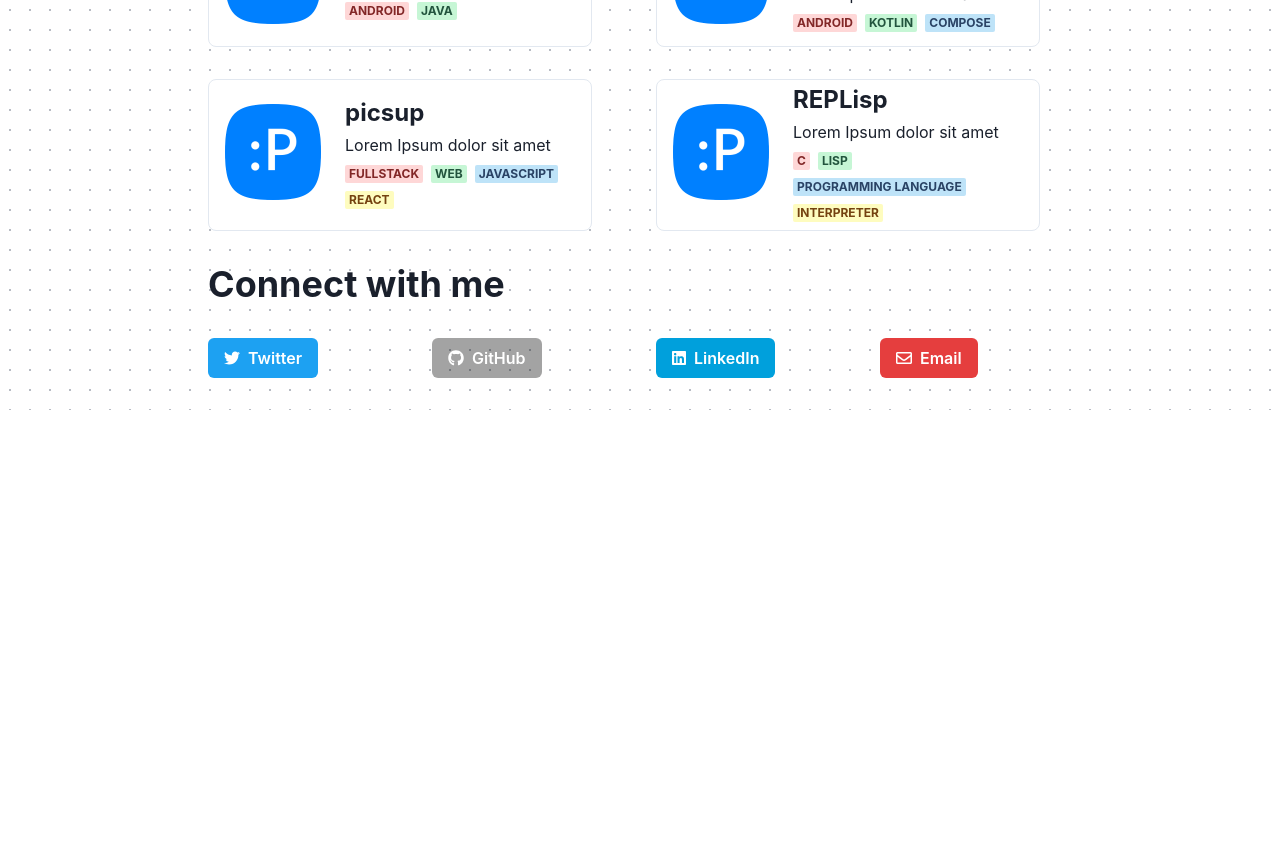
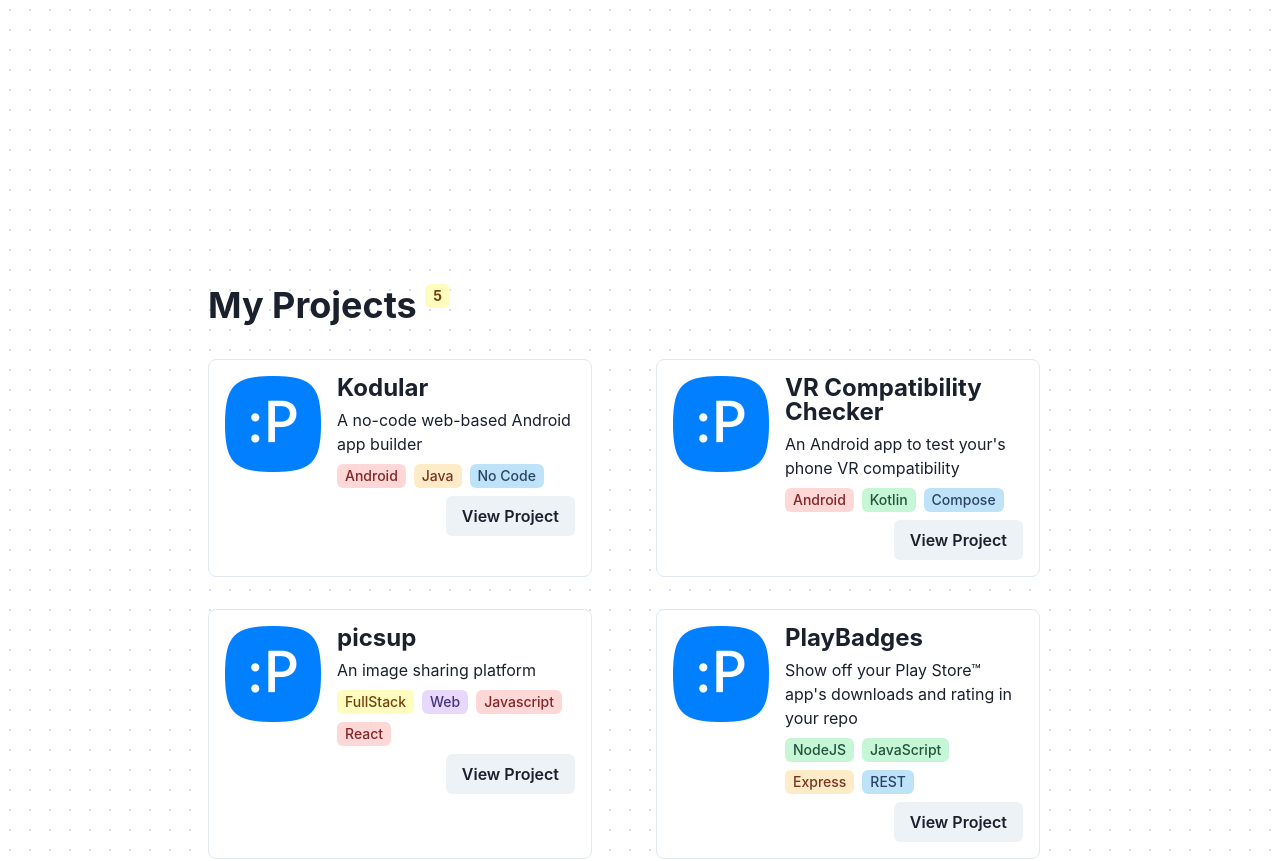
Before and after one commit to pavi2410/website, a Next.js app: page / in a window 1280 px wide. Shown: the part 580-1441 px from the top of the page. Before the commit the page ends 990 px from the top, so only its background shows below. Built offline with nearby package versions, Linux system fonts and the light colour scheme.

Commit message:
Install react-icons and mdx v2

```diff
--- a/components/Bg.js
+++ b/components/Bg.js
@@ -5,7 +5,7 @@ export default function Bg() {
     <Box zIndex="-99" position="absolute" width="100%" height="100%">
       <Box
         bgGradient={useColorModeValue(
-          'radial(gray.600 1px, transparent 1px)',
+          'radial(gray.400 1px, transparent 1px)',
           'radial(gray.300 1px, transparent 1px)'
         )}
         backgroundSize="20px 20px"
--- /dev/null
+++ b/components/MyButton.js
@@ -0,0 +1,9 @@
+import { Link, Button } from "@chakra-ui/react";
+
+export default function MyButton({ url = "#", children, ...props }) {
+  return (
+    <Link href={url}>
+      <Button {...props}>{children}</Button>
+    </Link>
+  )
+}
--- /dev/null
+++ b/components/util.js
@@ -0,0 +1,6 @@
+export function pickColorSchemeByStringHash(str) {
+  const colorSchemes = ['blue', 'green', 'orange', 'red', 'purple', 'yellow'];
+  const hash = str.split('').reduce((hash, c) => hash + c.charCodeAt(0), 0);
+  const randomIndex = hash % colorSchemes.length;
+  return colorSchemes[randomIndex];
+}
--- /dev/null
+++ b/data/projects.json
@@ -0,0 +1,60 @@
+[
+  {
+    "title": "Kodular",
+    "icon": "/icon-192.png",
+    "description": "A no-code web-based Android app builder",
+    "url": "#",
+    "techStack": [
+      "Android",
+      "Java",
+      "No Code"
+    ]
+  },
+  {
+    "title": "VR Compatibility Checker",
+    "icon": "/icon-192.png",
+    "description": "An Android app to test your's phone VR compatibility",
+    "url": "#",
+    "techStack": [
+      "Android",
+      "Kotlin",
+      "Compose"
+    ]
+  },
+  {
+    "title": "picsup",
+    "icon": "/icon-192.png",
+    "description": "An image sharing platform",
+    "url": "#",
+    "techStack": [
+      "FullStack",
+      "Web",
+      "Javascript",
+      "React"
+    ]
+  },
+  {
+    "title": "PlayBadges",
+    "icon": "/icon-192.png",
+    "description": "Show off your Play Store™ app's downloads and rating in your repo",
+    "url": "#",
+    "techStack": [
+      "NodeJS",
+      "JavaScript",
+      "Express",
+      "REST"
+    ]
+  },
+  {
+    "title": "REPLisp",
+    "icon": "/icon-192.png",
+    "description": "A LISP interpreter implemented in C",
+    "url": "#",
+    "techStack": [
+      "C",
+      "LISP",
+      "Programming Language",
+      "Interpreter"
+    ]
+  }
+]
--- a/next.config.js
+++ /dev/null
@@ -1,27 +0,0 @@
-const withPlugins = require('next-compose-plugins')
-
-const mdx = require('@next/mdx')({
-  extension: /\.mdx?$/
-})
-
-const nextConfig = {
-  pageExtensions: ['js', 'jsx', 'md', 'mdx'],
-  reactStrictMode: true,
-  swcMinify: true,
-  async redirects() {
-    return [
-      {
-        source: '/gsoc-2020-appinventor-project-vce',
-        destination: '/blog/gsoc-2020-mit-app-inventor-project-vce',
-        permanent: true,
-      },
-    ]
-  },
-}
-
-module.exports = withPlugins(
-  [
-    mdx
-  ],
-  nextConfig
-)
--- /dev/null
+++ b/next.config.mjs
@@ -0,0 +1,37 @@
+import withPlugins from 'next-compose-plugins'
+import withMdx from '@next/mdx'
+import remarkGfm from 'remark-gfm'
+
+const mdx = withMdx({
+  extension: /\.mdx?$/,
+  options: {
+    remarkPlugins: [remarkGfm],
+    providerImportSource: '@mdx-js/react',
+  }
+})
+
+const nextConfig = {
+  experimental: { esmExternals: true },
+  pageExtensions: ['js', 'jsx', 'md', 'mdx'],
+  reactStrictMode: true,
+  swcMinify: true,
+  images: {
+    domains: ['img.shields.io'],
+  },
+  async redirects() {
+    return [
+      {
+        source: '/gsoc-2020-appinventor-project-vce',
+        destination: '/blog/gsoc-2020-mit-app-inventor-project-vce',
+        permanent: true,
+      },
+    ]
+  },
+}
+
+export default withPlugins(
+  [
+    mdx
+  ],
+  nextConfig
+)
--- a/pages/_app.js
+++ b/pages/_app.js
@@ -1,7 +1,3 @@
-import { config } from '@fortawesome/fontawesome-svg-core'
-import '@fortawesome/fontawesome-svg-core/styles.css'
-config.autoAddCss = false
-
 import { ChakraProvider } from "@chakra-ui/react"
 
 function MyApp({ Component, pageProps }) {
--- a/pages/index.js
+++ b/pages/index.js
@@ -1,10 +1,11 @@
-import { faGithub, faLinkedin, faTwitter } from '@fortawesome/free-brands-svg-icons'
-import { faEnvelope } from '@fortawesome/free-regular-svg-icons'
-import { FontAwesomeIcon } from '@fortawesome/react-fontawesome'
 import Head from 'next/head'
 import Image from 'next/image'
-import { chakra, Container, Button, SimpleGrid, HStack, VStack, Heading, Text, Badge, Wrap } from "@chakra-ui/react"
+import { chakra, Container, Button, SimpleGrid, Stack, VStack, Heading, Text, Link, Wrap, Tag, Icon } from "@chakra-ui/react"
+import { FaGithub, FaLinkedin, FaTwitter, FaEnvelope } from 'react-icons/fa'
 import Bg from '../components/Bg'
+import MyButton from '../components/MyButton'
+import { pickColorSchemeByStringHash } from '../components/util'
+import projectsData from '/data/projects.json'
 
 function MyHead() {
   return (
@@ -24,8 +25,9 @@ export default function Home() {
       <Bg />
 
       <chakra.div p={8}>
-        <Container maxW="4xl" textAlign="center">
+        <Container maxW="4xl" textAlign="center" h="100vh">
           <VStack spacing={16}>
+
             <Heading as="h1" size="3xl">
               Welcome to my <Text as="span" color="blue.500">Metaverse</Text>
             </Heading>
@@ -36,32 +38,33 @@ export default function Home() {
 
             {/* <Center> */}
             <SimpleGrid columns={2} spacing={8}>
-              <Button size="lg" url="/blog">Blog</Button>
-              <Button size="lg">About</Button>
-              <Button size="lg" url="#projects">Projects</Button>
-              <Button size="lg">Portfolio</Button>
+              <MyButton size="lg" url="/blog" colorScheme="yellow">Blog</MyButton>
+              <MyButton size="lg" colorScheme="green">About</MyButton>
+              <MyButton size="lg" url="#projects" colorScheme="purple">Projects</MyButton>
+              <MyButton size="lg" colorScheme="blue">Portfolio</MyButton>
             </SimpleGrid>
             {/* </Center> */}
           </VStack>
         </Container>
 
-        <Container maxW="4xl">
-          <Heading py={8}>My Projects</Heading>
+        <Container maxW="4xl" id="projects">
+          <Heading py={8}>My Projects <Tag colorScheme="yellow" fontWeight="bold">{projectsData.length}</Tag></Heading>
           <SimpleGrid columns={{ sm: 1, md: 2 }} spacing={8}>
-            <ProjectCard icon="/icon-192.png" title="Kodular" description="Lorem Ipsum dolor sit amet" url="#" techStack={['Android', 'Java']} />
-            <ProjectCard icon="/icon-192.png" title="VR Compatibility Checker" description="Lorem Ipsum dolor sit amet" url="#" techStack={['Android', 'Kotlin', 'Compose']} />
-            <ProjectCard icon="/icon-192.png" title="picsup" description="Lorem Ipsum dolor sit amet" url="#" techStack={['FullStack', 'Web', 'Javascript', 'React']} />
-            <ProjectCard icon="/icon-192.png" title="REPLisp" description="Lorem Ipsum dolor sit amet" url="#" techStack={['C', 'LISP', 'Programming Language', 'Interpreter']} />
+            {
+              projectsData.map((project, i) => (
+                <ProjectCard {...project} key={i} />
+              ))
+            }
           </SimpleGrid>
         </Container>
 
         <Container maxW="4xl">
           <Heading py={8}>Connect with me</Heading>
           <SimpleGrid columns={{ sm: 2, md: 4 }} spacing={8}>
-            <SocialButton icon={faTwitter} title="Twitter" url="https://twitter.com/PavitraGolchha" color="twitter" />
-            <SocialButton icon={faGithub} title="GitHub" url="https://github.com/pavi2410" color="blackAlpha" />
-            <SocialButton icon={faLinkedin} title="LinkedIn" url="https://linkedin.com/in/pavi2410" color="linkedin" />
-            <SocialButton icon={faEnvelope} title="Email" url="mailto://hello@pavi2410.me" color="red" />
+            <SocialButton icon={FaTwitter} title="Twitter" url="https://twitter.com/PavitraGolchha" color="twitter" />
+            <SocialButton icon={FaGithub} title="GitHub" url="https://github.com/pavi2410" color="blackAlpha" />
+            <SocialButton icon={FaLinkedin} title="LinkedIn" url="https://linkedin.com/in/pavi2410" color="linkedin" />
+            <SocialButton icon={FaEnvelope} title="Email" url="mailto:hello@pavi2410.me" color="red" />
           </SimpleGrid>
         </Container>
       </chakra.div>
@@ -71,20 +74,21 @@ export default function Home() {
 
 function ProjectCard({ icon, title, description, url, techStack }) {
   return (
-    <HStack maxW="sm" borderWidth="1px" borderRadius="lg" overflow="hidden" bg="white">
-      <chakra.div p={4}>
+    <Stack direction={{ sm: 'column', md: 'row' }} maxW="sm" borderWidth="1px" borderRadius="lg" overflow="hidden" bg="white" p={4} spacing={4} alignItems="start">
+      <chakra.div>
         <Image src={icon} alt={title} width="96" height="96" layout="fixed" />
       </chakra.div>
-      <VStack align="flex-start" py={2} pr={2}>
+      <VStack align="start">
         <Text fontSize="2xl" fontWeight="bold" lineHeight="1">{title}</Text>
         <Text>{description}</Text>
         <Wrap>
           {techStack.map((tech, i) => (
-            <Badge variant="subtle" colorScheme={['red', 'green', 'blue', 'yellow', 'purple'][i % 5]} key={i}>{tech}</Badge>
+            <Tag variant="subtle" colorScheme={pickColorSchemeByStringHash(tech)} key={i}>{tech}</Tag>
           ))}
         </Wrap>
+        <Link as={Button} href={url} isExternal variant="outline" size="lg" colorScheme="blue" alignSelf="end">View Project</Link>
       </VStack>
-    </HStack>
+    </Stack>
   )
 }
 
@@ -92,7 +96,7 @@ function ProjectCard({ icon, title, description, url, techStack }) {
 function SocialButton({ icon, title, url, color }) {
   return (
     <a href={url} target="_blank" rel="noreferrer">
-      <Button colorScheme={color} leftIcon={<FontAwesomeIcon icon={icon} />}>
+      <Button colorScheme={color} leftIcon={<Icon as={icon} />}>
         {title}
       </Button>
     </a>
```
Also changed, not shown: components/Button.js (deleted, +0 -7 lines), package.json (+5 -7 lines), 1 other file (tests, documents, lock files or other folders).
